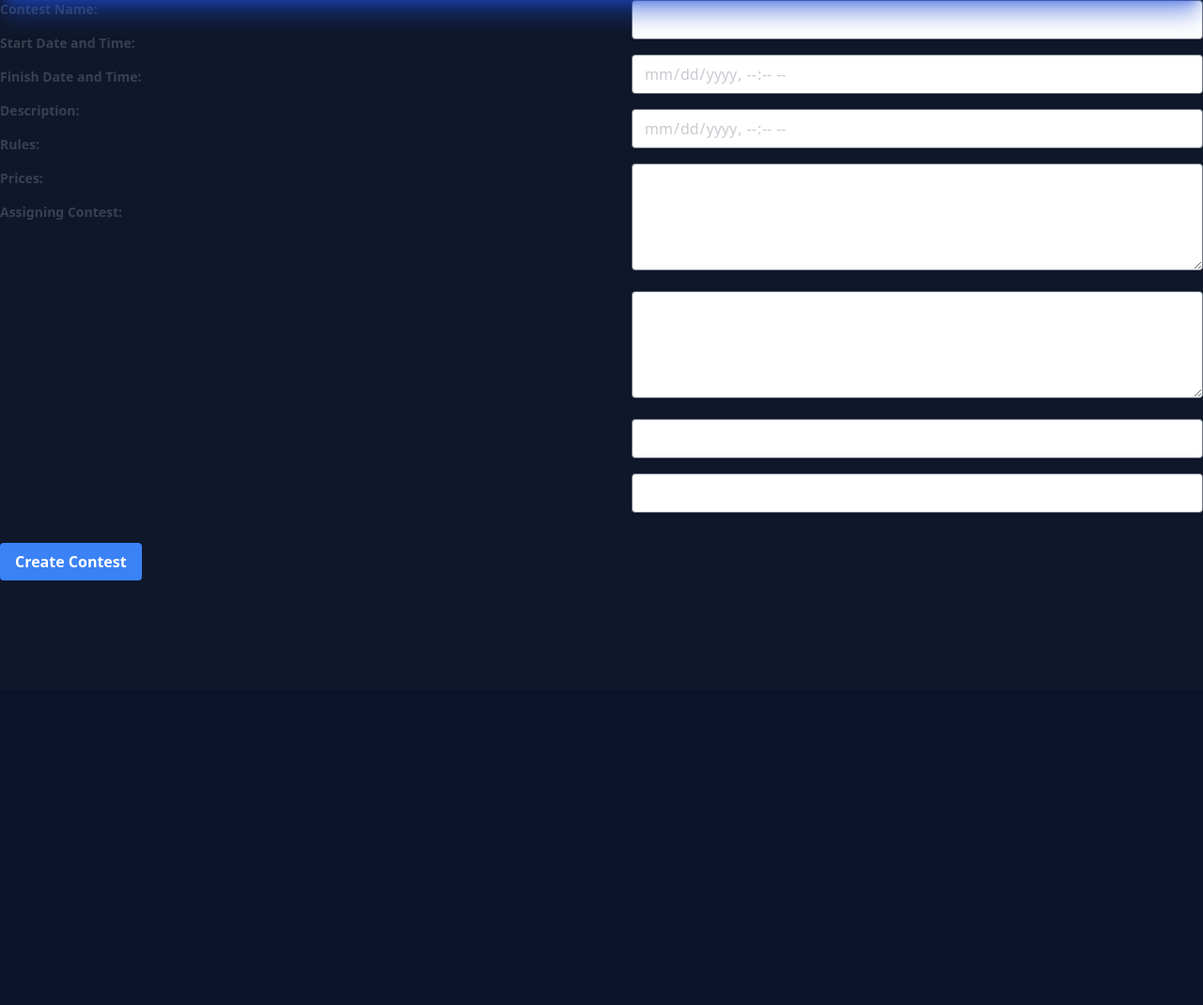
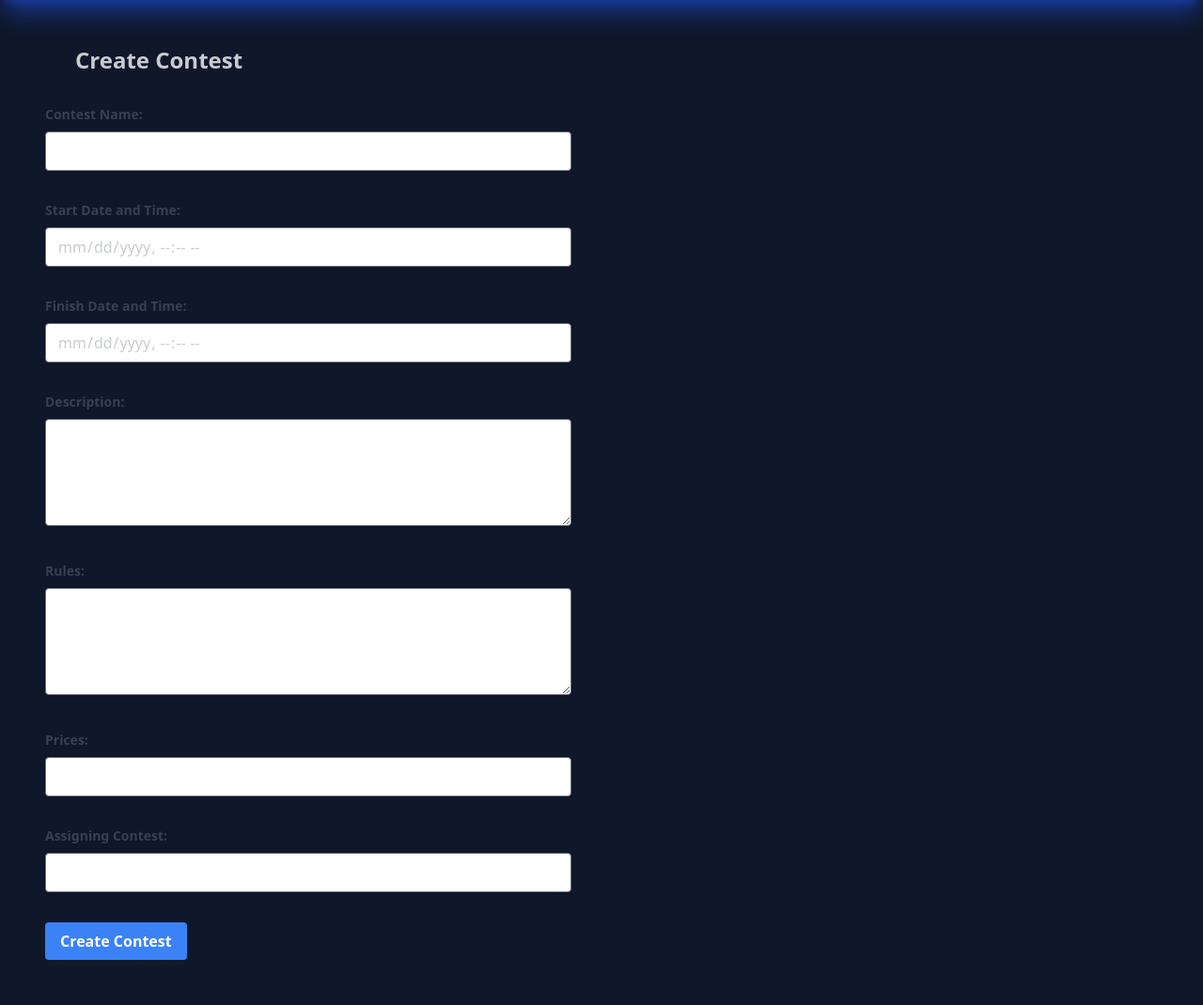
Before and after one commit to notnotrachit/devcompete, a Django app: page /create-contest/ in a window 1280 px wide. Shown: the part 66-1136 px from the top of the page at 94% size. Before the commit the page ends 684 px from the top, so only its background shows below. Run offline with Django 4.2, Linux system fonts and the light colour scheme; the visitor is signed in with stand-in values (Sample User, id 1); parts of the project's set-up code (start-up, migrations or seed data) failed here and were passed over; some libraries are stand-ins or nearby versions; some web fonts are replaced.

Commit message:
Refactor create-contest.html form layout

```diff
--- a/templates/create-contest.html
+++ b/templates/create-contest.html
@@ -1,30 +1,122 @@
 {% extends "base.html" %} {% block main %}
 <div>
-  <div>
-    <div class="container mx-auto flex">
-    <div class="w-1/2 pr-8 flex-col">
-      <label for="contest_name" class="block text-gray-700 text-sm font-bold mb-2">Contest Name:</label>
-      <label for="start_datetime" class="block text-gray-700 text-sm font-bold mb-2 mt-4">Start Date and Time:</label>
-      <label for="finish_datetime" class="block text-gray-700 text-sm font-bold mb-2 mt-4">Finish Date and Time:</label>
-      <label for="description" class="block text-gray-700 text-sm font-bold mb-2 mt-4">Description:</label>
-      <label for="rules" class="block text-gray-700 text-sm font-bold mb-2 mt-4">Rules:</label>
-      <label for="prices" class="block text-gray-700 text-sm font-bold mb-2 mt-4">Prices:</label>
-      <label for="assigning_contest" class="block text-gray-700 text-sm font-bold mb-2 mt-4">Assigning Contest:</label>
+  <div class="m-12">
+    <h1 class="text-2xl font-bold m-8">Create Contest</h1>
+    <div class="container mx-auto flex-row">
+      <div class="w-1/2 pr-8 flex-col">
+        <label
+          for="contest_name"
+          class="block text-gray-700 text-sm font-bold mb-2"
+          >Contest Name:</label
+        >
+        <input
+          type="text"
+          id="contest_name"
+          name="contest_name"
+          class="w-full px-3 py-2 border rounded shadow appearance-none mb-4"
+          required
+        />
+      </div>
+
+      <div class="w-1/2 pr-8 flex-col">
+        <label
+          for="start_datetime"
+          class="block text-gray-700 text-sm font-bold mb-2 mt-4"
+          >Start Date and Time:</label
+        >
+        <input
+          type="datetime-local"
+          id="start_datetime"
+          name="start_datetime"
+          class="w-full px-3 py-2 border rounded shadow appearance-none mb-4"
+          required
+        />
+      </div>
+
+      <div class="w-1/2 pr-8 flex-col">
+        <label
+          for="finish_datetime"
+          class="block text-gray-700 text-sm font-bold mb-2 mt-4"
+          >Finish Date and Time:</label
+        >
+        <input
+          type="datetime-local"
+          id="finish_datetime"
+          name="finish_datetime"
+          class="w-full px-3 py-2 border rounded shadow appearance-none mb-4"
+          required
+        />
+      </div>
+
+      <div class="w-1/2 pr-8 flex-col">
+        <label
+          for="description"
+          class="block text-gray-700 text-sm font-bold mb-2 mt-4"
+          >Description:</label
+        >
+        <textarea
+          id="description"
+          name="description"
+          rows="4"
+          class="w-full px-3 py-2 border rounded shadow appearance-none mb-4"
+          required
+        ></textarea>
+      </div>
+
+      <div class="w-1/2 pr-8 flex-col">
+        <label
+          for="rules"
+          class="block text-gray-700 text-sm font-bold mb-2 mt-4"
+          >Rules:</label
+        >
+        <textarea
+          id="rules"
+          name="rules"
+          rows="4"
+          class="w-full px-3 py-2 border rounded shadow appearance-none mb-4"
+          required
+        ></textarea>
+      </div>
+
+      <div class="w-1/2 pr-8 flex-col">
+        <label
+          for="prices"
+          class="block text-gray-700 text-sm font-bold mb-2 mt-4"
+          >Prices:</label
+        >
+        <input
+          type="text"
+          id="prices"
+          name="prices"
+          class="w-full px-3 py-2 border rounded shadow appearance-none mb-4"
+          required
+        />
+      </div>
+
+      <div class="w-1/2 pr-8 flex-col">
+        <label
+          for="assigning_contest"
+          class="block text-gray-700 text-sm font-bold mb-2 mt-4"
+          >Assigning Contest:</label
+        >
+        <input
+          type="text"
+          id="assigning_contest"
+          name="assigning_contest"
+          class="w-full px-3 py-2 border rounded shadow appearance-none mb-4"
+          required
+        />
+      </div>
     </div>
-    <div class="w-1/2 pl-8 flex-col">
-      <input type="text" id="contest_name" name="contest_name" class="w-full px-3 py-2 border rounded shadow appearance-none mb-4" required>
-      <input type="datetime-local" id="start_datetime" name="start_datetime" class="w-full px-3 py-2 border rounded shadow appearance-none mb-4" required>
-      <input type="datetime-local" id="finish_datetime" name="finish_datetime" class="w-full px-3 py-2 border rounded shadow appearance-none mb-4" required>
-      <textarea id="description" name="description" rows="4" class="w-full px-3 py-2 border rounded shadow appearance-none mb-4" required></textarea>
-      <textarea id="rules" name="rules" rows="4" class="w-full px-3 py-2 border rounded shadow appearance-none mb-4" required></textarea>
-      <input type="text" id="prices" name="prices" class="w-full px-3 py-2 border rounded shadow appearance-none mb-4" required>
-      <input type="text" id="assigning_contest" name="assigning_contest" class="w-full px-3 py-2 border rounded shadow appearance-none mb-4" required>
+
+    <div class="flex items-center justify-between mt-4">
+      <button
+        onclick="submitForm()"
+        class="bg-blue-500 hover:bg-blue-700 text-white font-bold py-2 px-4 rounded focus:outline-none focus:shadow-outline"
+      >
+        Create Contest
+      </button>
     </div>
-  </div>
-
-  <div class="flex items-center justify-between mt-4">
-    <button onclick="submitForm()" class="bg-blue-500 hover:bg-blue-700 text-white font-bold py-2 px-4 rounded focus:outline-none focus:shadow-outline">Create Contest</button>
-  </div>
   </div>
 </div>
 {% endblock %}
```
